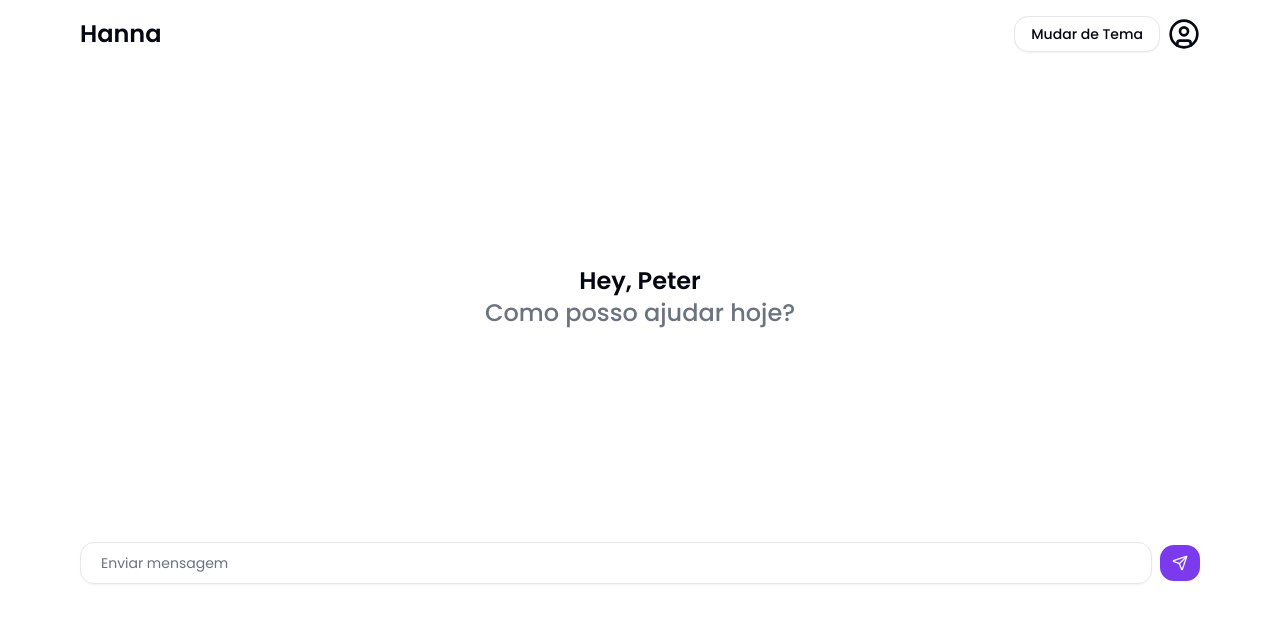
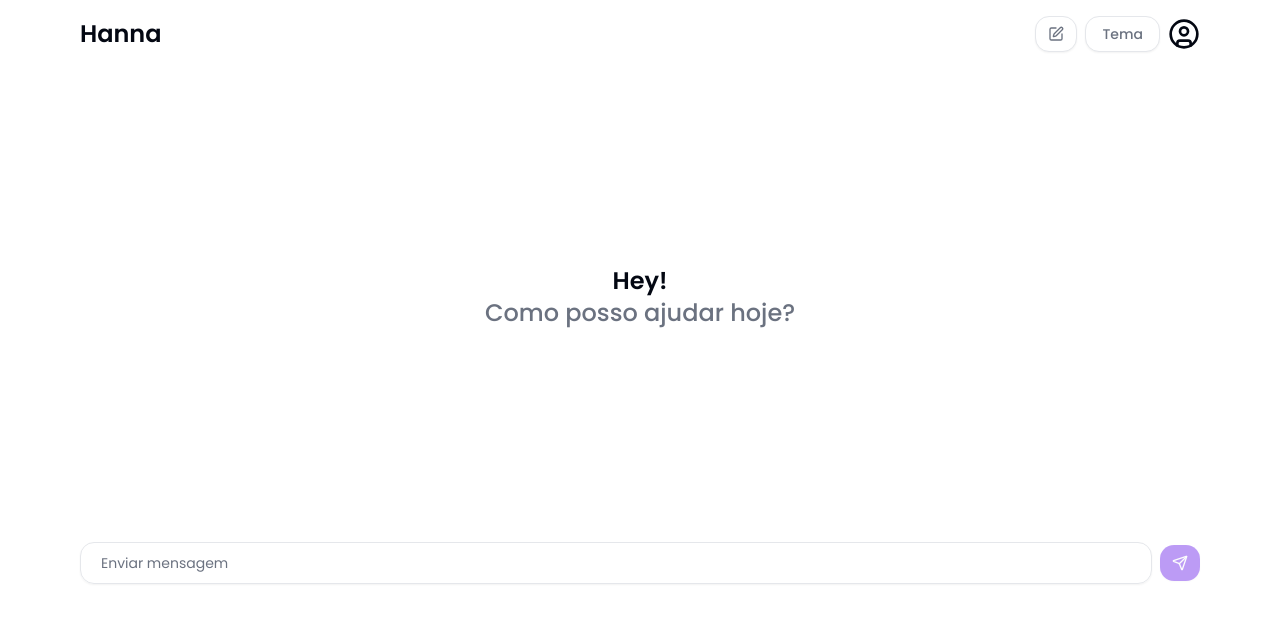
Before and after one commit to peterpontocom/hanna, a Next.js app: page / in a window 1280 px wide. Shown: the top 622 px of the page. Built offline with nearby package versions, Linux system fonts and the light colour scheme.

Commit message:
feat: add start new conversation feature

```diff
--- a/package.json
+++ b/package.json
@@ -10,7 +10,9 @@
   },
   "dependencies": {
     "@google/generative-ai": "^0.24.0",
+    "@hookform/resolvers": "^4.1.3",
     "@radix-ui/react-dropdown-menu": "^2.1.6",
+    "@radix-ui/react-label": "^2.1.2",
     "@radix-ui/react-slot": "^1.1.2",
     "class-variance-authority": "^0.7.1",
     "clsx": "^2.1.1",
@@ -19,8 +21,10 @@
     "next-themes": "^0.4.6",
     "react": "^19.0.0",
     "react-dom": "^19.0.0",
+    "react-hook-form": "^7.54.2",
     "tailwind-merge": "^3.0.2",
-    "tailwindcss-animate": "^1.0.7"
+    "tailwindcss-animate": "^1.0.7",
+    "zod": "^3.24.2"
   },
   "devDependencies": {
     "@tailwindcss/postcss": "^4",
--- a/src/app/page.tsx
+++ b/src/app/page.tsx
@@ -1,23 +1,121 @@
+"use client";
+
 import { Header } from "@/components/layout/header";
-import { WelcomeSection } from "@/components/layout/welcome-section";
+import { WelcomeSection } from "@/components/section/welcome-section";
 import { Button } from "@/components/ui/button";
 import { Input } from "@/components/ui/input";
 import { Send } from "lucide-react";
+import { useEffect, useReducer, useState } from "react";
+import { useForm } from "react-hook-form";
+import { z } from "zod";
+import { zodResolver } from "@hookform/resolvers/zod";
+import { Form, FormControl, FormField, FormItem } from "@/components/ui/form";
+
+const formSchema = z.object({
+  message: z.string(),
+});
+
+type State = {
+  newConversation: boolean;
+};
+
+type Action = { type: "update"; payload: boolean };
+
+const reducer = (state: State, action: Action) => {
+  switch (action.type) {
+    case "update":
+      return { ...state, newConversation: action.payload };
+    default:
+      return state;
+  }
+};
 
 export default function Home() {
+  // Estado inicial fixo
+  const [state, dispatch] = useReducer(reducer, { newConversation: true });
+  const [messageContent, setMessageContent] = useState<string>("");
+  const [isLoading, setIsLoading] = useState(true); // Estado de carregamento
+
+  // Atualiza o estado com base no localStorage apenas no cliente
+  useEffect(() => {
+    const savedState = localStorage.getItem("newConversation");
+    if (savedState) {
+      dispatch({
+        type: "update",
+        payload: JSON.parse(savedState).newConversation,
+      });
+    }
+    setIsLoading(false); // Finaliza o carregamento
+  }, []);
+
+  // Salva o estado no localStorage quando ele muda
+  useEffect(() => {
+    localStorage.setItem("newConversation", JSON.stringify(state));
+  }, [state]);
+
+  const form = useForm<z.infer<typeof formSchema>>({
+    resolver: zodResolver(formSchema),
+    defaultValues: {
+      message: "",
+    },
+  });
+
+  function startConversation() {
+    dispatch({ type: "update", payload: false });
+    setMessageContent("");
+  }
+
+  // Enquanto está carregando, exibe um estado de carregamento
+  if (isLoading) {
+    return <div>Carregando...</div>;
+  }
+
   return (
     <div className="grid h-[700px] grid-rows-[min-content_1fr_min-content] gap-4 p-5 py-4 md:h-[600px] md:px-10 lg:h-[600px] lg:px-20">
-      <Header />
+      <Header newConversation={state.newConversation} dispatch={dispatch} />
       <main className="flex items-center">
-        <WelcomeSection />
+        {state.newConversation ? (
+          <WelcomeSection />
+        ) : (
+          <div>
+            <div>Tudo em cima!</div>
+          </div>
+        )}
       </main>
-      <footer className="">
-        <div className="flex items-center gap-2">
-          <Input placeholder="Enviar mensagem" className="p-5" />
-          <Button className="bg-primary">
-            <Send />
-          </Button>
-        </div>
+      <footer>
+        <Form {...form}>
+          <form
+            onSubmit={form.handleSubmit(startConversation)}
+            className="flex items-center gap-2"
+            autoComplete="off"
+          >
+            <FormField
+              control={form.control}
+              name="message"
+              render={({ field }) => (
+                <FormItem className="flex-1">
+                  <FormControl>
+                    <Input
+                      type="text"
+                      autoComplete="off"
+                      placeholder="Enviar mensagem"
+                      className="p-5"
+                      {...field}
+                      onChange={(e) => setMessageContent(e.target.value)}
+                      value={messageContent}
+                    />
+                  </FormControl>
+                </FormItem>
+              )}
+            />
+            <Button
+              className="bg-primary"
+              disabled={messageContent.length <= 0}
+            >
+              <Send />
+            </Button>
+          </form>
+        </Form>
       </footer>
     </div>
   );
--- a/src/components/layout/header.tsx
+++ b/src/components/layout/header.tsx
@@ -1,8 +1,15 @@
-import { CircleUser } from "lucide-react";
+import { CircleUser, PenSquare } from "lucide-react";
 import Link from "next/link";
 import { ModeToggle } from "../theme/mode-toggle";
+import { Button } from "../ui/button";
+import type { Dispatch } from "react";
 
-export function Header() {
+interface headerProps {
+  newConversation: boolean;
+  dispatch: Dispatch<{ type: "update"; payload: boolean }>;
+}
+
+export function Header({ newConversation, dispatch }: headerProps) {
   return (
     <header className="flex items-center justify-between">
       <Link
@@ -12,6 +19,13 @@ export function Header() {
         Hanna
       </Link>
       <div className="flex items-center gap-2">
+        <Button
+          className="text-muted-foreground"
+          variant={"outline"}
+          onClick={() => dispatch({ type: "update", payload: true })}
+        >
+          <PenSquare />
+        </Button>
         <ModeToggle />
         <CircleUser className="text-foreground size-8" />
       </div>
--- a/src/components/layout/welcome-section.tsx
+++ b/src/components/section/welcome-section.tsx
@@ -1,7 +1,7 @@
 export function WelcomeSection() {
   return (
     <h1 className="w-full self-center text-center text-xl font-medium lg:text-2xl">
-      <span className="font-semibold">Hey, Peter</span>
+      <span className="font-semibold">Hey!</span>
       <br />
       <span className="text-muted-foreground">Como posso ajudar hoje?</span>
     </h1>
--- a/src/components/theme/mode-toggle.tsx
+++ b/src/components/theme/mode-toggle.tsx
@@ -17,8 +17,11 @@ export function ModeToggle() {
   return (
     <DropdownMenu>
       <DropdownMenuTrigger asChild>
-        <Button variant="outline" className="flex items-center gap-2">
-          <span className="">Mudar de Tema</span>
+        <Button
+          variant="outline"
+          className="text-muted-foreground flex items-center gap-2"
+        >
+          Tema
         </Button>
       </DropdownMenuTrigger>
       <DropdownMenuContent align="end">
--- a/src/components/ui/button.tsx
+++ b/src/components/ui/button.tsx
@@ -1,11 +1,11 @@
-import * as React from "react"
-import { Slot } from "@radix-ui/react-slot"
-import { cva, type VariantProps } from "class-variance-authority"
+import * as React from "react";
+import { Slot } from "@radix-ui/react-slot";
+import { cva, type VariantProps } from "class-variance-authority";
 
-import { cn } from "@/lib/utils"
+import { cn } from "@/lib/utils";
 
 const buttonVariants = cva(
-  "inline-flex items-center justify-center gap-2 whitespace-nowrap rounded-md text-sm font-medium transition-all disabled:pointer-events-none disabled:opacity-50 [&_svg]:pointer-events-none [&_svg:not([class*='size-'])]:size-4 shrink-0 [&_svg]:shrink-0 outline-none focus-visible:border-ring focus-visible:ring-ring/50 focus-visible:ring-[3px] aria-invalid:ring-destructive/20 dark:aria-invalid:ring-destructive/40 aria-invalid:border-destructive",
+  "inline-flex items-center justify-center gap-2 whitespace-nowrap rounded-md text-sm font-medium transition-all disabled:pointer-events-none disabled:opacity-50 [&_svg]:pointer-events-none [&_svg:not([class*='size-'])]:size-4 shrink-0 [&_svg]:shrink-0 outline-none focus-visible:border-ring focus-visible:ring-ring/50 focus-visible:ring-[3px] aria-invalid:ring-destructive/20 dark:aria-invalid:ring-destructive/40 aria-invalid:border-destructive cursor-pointer",
   {
     variants: {
       variant: {
@@ -32,8 +32,8 @@ const buttonVariants = cva(
       variant: "default",
       size: "default",
     },
-  }
-)
+  },
+);
 
 function Button({
   className,
@@ -43,9 +43,9 @@ function Button({
   ...props
 }: React.ComponentProps<"button"> &
   VariantProps<typeof buttonVariants> & {
-    asChild?: boolean
+    asChild?: boolean;
   }) {
-  const Comp = asChild ? Slot : "button"
+  const Comp = asChild ? Slot : "button";
 
   return (
     <Comp
@@ -53,7 +53,7 @@ function Button({
       className={cn(buttonVariants({ variant, size, className }))}
       {...props}
     />
-  )
+  );
 }
 
-export { Button, buttonVariants }
+export { Button, buttonVariants };
--- /dev/null
+++ b/src/components/ui/form.tsx
@@ -0,0 +1,167 @@
+"use client"
+
+import * as React from "react"
+import * as LabelPrimitive from "@radix-ui/react-label"
+import { Slot } from "@radix-ui/react-slot"
+import {
+  Controller,
+  FormProvider,
+  useFormContext,
+  useFormState,
+  type ControllerProps,
+  type FieldPath,
+  type FieldValues,
+} from "react-hook-form"
+
+import { cn } from "@/lib/utils"
+import { Label } from "@/components/ui/label"
+
+const Form = FormProvider
+
+type FormFieldContextValue<
+  TFieldValues extends FieldValues = FieldValues,
+  TName extends FieldPath<TFieldValues> = FieldPath<TFieldValues>,
+> = {
+  name: TName
+}
+
+const FormFieldContext = React.createContext<FormFieldContextValue>(
+  {} as FormFieldContextValue
+)
+
+const FormField = <
+  TFieldValues extends FieldValues = FieldValues,
+  TName extends FieldPath<TFieldValues> = FieldPath<TFieldValues>,
+>({
+  ...props
+}: ControllerProps<TFieldValues, TName>) => {
+  return (
+    <FormFieldContext.Provider value={{ name: props.name }}>
+      <Controller {...props} />
+    </FormFieldContext.Provider>
+  )
+}
+
+const useFormField = () => {
+  const fieldContext = React.useContext(FormFieldContext)
+  const itemContext = React.useContext(FormItemContext)
+  const { getFieldState } = useFormContext()
+  const formState = useFormState({ name: fieldContext.name })
+  const fieldState = getFieldState(fieldContext.name, formState)
+
+  if (!fieldContext) {
+    throw new Error("useFormField should be used within <FormField>")
+  }
+
+  const { id } = itemContext
+
+  return {
+    id,
+    name: fieldContext.name,
+    formItemId: `${id}-form-item`,
+    formDescriptionId: `${id}-form-item-description`,
+    formMessageId: `${id}-form-item-message`,
+    ...fieldState,
+  }
+}
+
+type FormItemContextValue = {
+  id: string
+}
+
+const FormItemContext = React.createContext<FormItemContextValue>(
+  {} as FormItemContextValue
+)
+
+function FormItem({ className, ...props }: React.ComponentProps<"div">) {
+  const id = React.useId()
+
+  return (
+    <FormItemContext.Provider value={{ id }}>
+      <div
+        data-slot="form-item"
+        className={cn("grid gap-2", className)}
+        {...props}
+      />
+    </FormItemContext.Provider>
+  )
+}
+
+function FormLabel({
+  className,
+  ...props
+}: React.ComponentProps<typeof LabelPrimitive.Root>) {
+  const { error, formItemId } = useFormField()
+
+  return (
+    <Label
+      data-slot="form-label"
+      data-error={!!error}
+      className={cn("data-[error=true]:text-destructive", className)}
+      htmlFor={formItemId}
+      {...props}
+    />
+  )
+}
+
+function FormControl({ ...props }: React.ComponentProps<typeof Slot>) {
+  const { error, formItemId, formDescriptionId, formMessageId } = useFormField()
+
+  return (
+    <Slot
+      data-slot="form-control"
+      id={formItemId}
+      aria-describedby={
+        !error
+          ? `${formDescriptionId}`
+          : `${formDescriptionId} ${formMessageId}`
+      }
+      aria-invalid={!!error}
+      {...props}
+    />
+  )
+}
+
+function FormDescription({ className, ...props }: React.ComponentProps<"p">) {
+  const { formDescriptionId } = useFormField()
+
+  return (
+    <p
+      data-slot="form-description"
+      id={formDescriptionId}
+      className={cn("text-muted-foreground text-sm", className)}
+      {...props}
+    />
+  )
+}
+
+function FormMessage({ className, ...props }: React.ComponentProps<"p">) {
+  const { error, formMessageId } = useFormField()
+  const body = error ? String(error?.message ?? "") : props.children
+
+  if (!body) {
+    return null
+  }
+
+  return (
+    <p
+      data-slot="form-message"
+      id={formMessageId}
+      className={cn("text-destructive text-sm", className)}
+      {...props}
+    >
+      {body}
+    </p>
+  )
+}
+
+export {
+  useFormField,
+  Form,
+  FormItem,
+  FormLabel,
+  FormControl,
+  FormDescription,
+  FormMessage,
+  FormField,
+}
--- /dev/null
+++ b/src/components/ui/label.tsx
@@ -0,0 +1,24 @@
+"use client"
+
+import * as React from "react"
+import * as LabelPrimitive from "@radix-ui/react-label"
+
+import { cn } from "@/lib/utils"
+
+function Label({
+  className,
+  ...props
+}: React.ComponentProps<typeof LabelPrimitive.Root>) {
+  return (
+    <LabelPrimitive.Root
+      data-slot="label"
+      className={cn(
+        "flex items-center gap-2 text-sm leading-none font-medium select-none group-data-[disabled=true]:pointer-events-none group-data-[disabled=true]:opacity-50 peer-disabled:cursor-not-allowed peer-disabled:opacity-50",
+        className
+      )}
+      {...props}
+    />
+  )
+}
+
+export { Label }
```
Also changed, not shown: src/components/theme-provider.tsx (deleted, +0 -11 lines), 1 other file (tests, documents, lock files or other folders).
